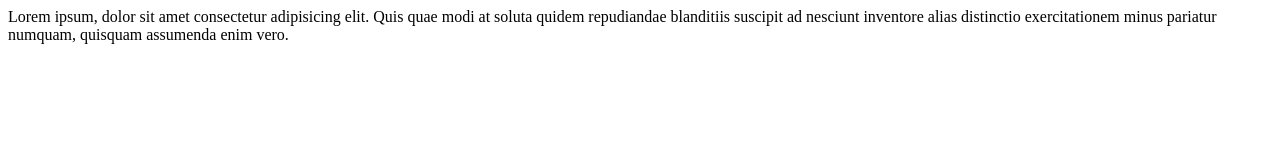
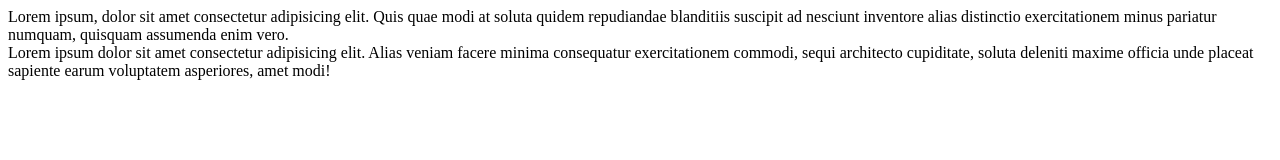
Before and after one commit to varlog762/USM-test, a plain HTML site: page index.html in a window 1280 px wide. Drawn offline with Linux system fonts and the light colour scheme.

Commit message:
fourth commit

```diff
--- a/index.html
+++ b/index.html
@@ -8,5 +8,6 @@
 </head>
 <body>
     <div>Lorem ipsum, dolor sit amet consectetur adipisicing elit. Quis quae modi at soluta quidem repudiandae blanditiis suscipit ad nesciunt inventore alias distinctio exercitationem minus pariatur numquam, quisquam assumenda enim vero.</div>
+    <div>Lorem ipsum dolor sit amet consectetur adipisicing elit. Alias veniam facere minima consequatur exercitationem commodi, sequi architecto cupiditate, soluta deleniti maxime officia unde placeat sapiente earum voluptatem asperiores, amet modi!</div>
 </body>
 </html>
```
